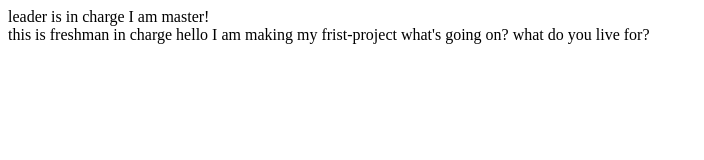
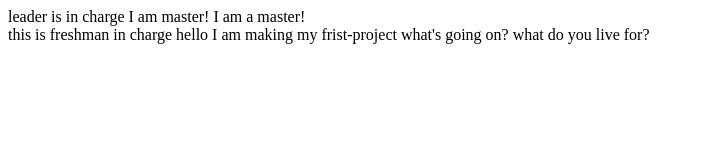
Before and after one commit to young-pol/compony_project, a plain HTML site: page index.html in a window 1280 px wide. Shown: the whole page, without its empty margins (0-704 px from the left). Drawn offline with Linux system fonts and the light colour scheme.

Commit message:
second-commit

```diff
--- a/index.html
+++ b/index.html
@@ -9,6 +9,7 @@
   <body>
     <nav>leader is in charge
           I am master!
+          I am a master!
 
 
     </nav>
```
